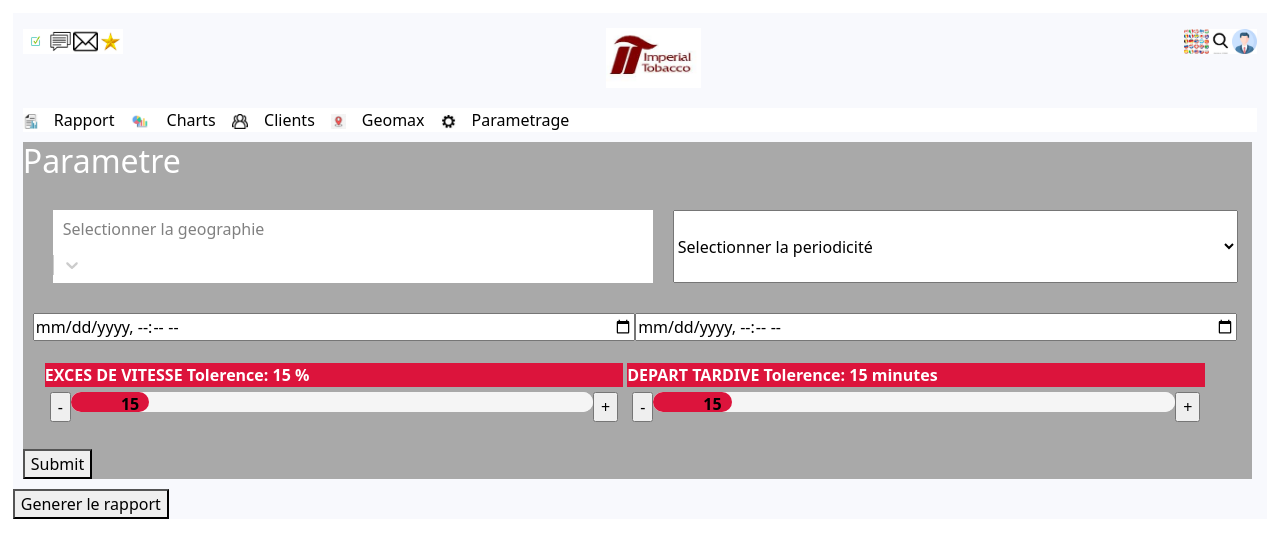
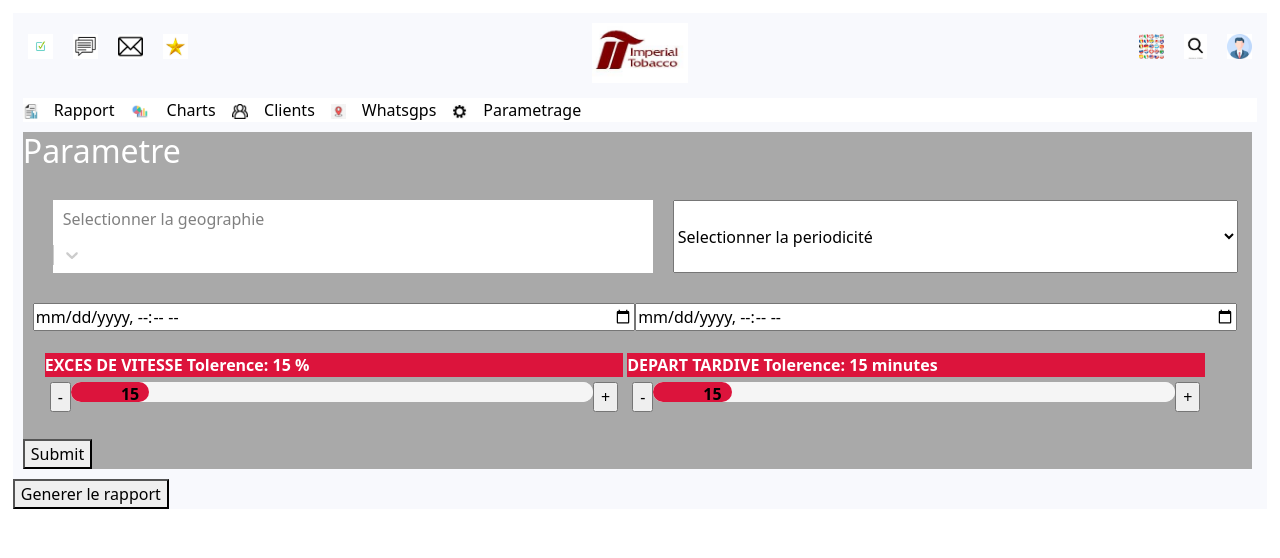
Before and after one commit to HamaBarhamou/geo-management, a React (Create React App) app: page /home in a window 1280 px wide. Shown: the top 558 px of the page. Built offline with nearby package versions, Linux system fonts and the light colour scheme.

Commit message:
mise en place du context

```diff
--- a/src/App.js
+++ b/src/App.js
@@ -6,7 +6,7 @@
 /*   By: Barhamou <hamabarhamou@gmail.com>          +#+  +:+       +#+        */
 /*                                                +#+#+#+#+#+   +#+           */
 /*   Created: 2022/05/14 20:07:57 by Barhamou          #+#    #+#             */
-/*   Updated: 2022/05/18 12:27:38 by Barhamou         ###   ########.fr       */
+/*   Updated: 2022/05/26 23:39:41 by Barhamou         ###   ########.fr       */
 /*                                                                            */
 /* ************************************************************************** */
 
@@ -15,10 +15,21 @@ import {BrowserRouter, Routes, Route} from "react-router-dom";
 import About from "./pages/About";
 import Connexion from "./pages/Connexion";
 import Home from "./pages/Home";
+import {useState,createContext} from 'react';
+import { ReactDOM } from "react";
 
+export const UserContext = createContext();
 
 function App() {
+
+  const [userdata,setUserdata] = useState({"user":"user data of initiale"})
+
+  const updateData = (data) =>{
+    setUserdata(data)
+  }
+
   return (
+    <UserContext.Provider value={{userdata,updateData}}>
       <BrowserRouter>
         <Routes>
           <Route path="/" element={<Connexion/>} />
@@ -27,6 +38,7 @@ function App() {
           <Route path= "/trackergps_fontend" element={<Connexion />} />
         </Routes>
       </BrowserRouter>
+    </UserContext.Provider>
   );
 }
 
--- a/src/components/Head.js
+++ b/src/components/Head.js
@@ -6,7 +6,7 @@
 /*   By: Barhamou <hamabarhamou@gmail.com>          +#+  +:+       +#+        */
 /*                                                +#+#+#+#+#+   +#+           */
 /*   Created: 2022/05/18 10:52:55 by Barhamou          #+#    #+#             */
-/*   Updated: 2022/05/26 16:09:48 by Barhamou         ###   ########.fr       */
+/*   Updated: 2022/05/26 22:18:11 by Barhamou         ###   ########.fr       */
 /*                                                                            */
 /* ************************************************************************** */
 
@@ -20,12 +20,6 @@ import profile from '../images/profile.png';
 import recherche from '../images/recherche.jpeg';
 import valider from '../images/valider.png';
 
-const HeadStyle={
-    height: '60px',
-    display: 'flex',
-    /*background: 'green',*/
-    //marginLeft: '30%',
-}
 
 const styleT={
     height: '25px',
@@ -33,20 +27,20 @@ const styleT={
 
 const Head = () => {
     return (
-        <div style={{display:'flex',padding:10,justifyContent:'space-between'}}>
-            <div>
-                <img src={valider} style={styleT}/>
-                <img src={message} style={styleT}/>
-                <img src={email} style={styleT}/>
-                <img src={etoile} style={styleT}/>
+        <div style={{display:'flex',padding:5,justifyContent:'space-between'}}>
+            <div style={{display:'flex',width:'15%'}}>
+                <div style={{padding:10}}><img src={valider} style={styleT}/></div>
+                <div style={{padding:10}}><img src={message} style={styleT}/></div>
+                <div style={{padding:10}}> <img src={email} style={styleT}/></div>
+                <div style={{padding:10}}><img src={etoile} style={styleT}/></div>
             </div>
             <div >
                 <img src={logo} style={{height:'60px'}}/>
             </div>
-            <div>
-                <img src={pays} style={styleT}/>
-                <img src={recherche} style={styleT}/>
-                <img src={profile} style={styleT}/>
+            <div style={{width:'15%',justifyContent:'flex-end',display:'flex'}}>
+                <div style={{padding:10}}><img src={pays} style={styleT}/></div>
+                <div style={{padding:10}}><img src={recherche} style={styleT}/></div>
+                <div style={{padding:10}}><img src={profile} style={styleT}/></div>
             </div>
         </div>
     );
--- a/src/components/Onglet.js
+++ b/src/components/Onglet.js
@@ -35,7 +35,7 @@ const Onglet = () => {
                 </div>
                 <div>
                     <img src={geomax} style={styleT}/>
-                    <Link to="/home" style={linkStyle}>Geomax</Link>
+                    <Link to="/home" style={linkStyle}>Whatsgps</Link>
                 </div>
                 <div>
                     <img src={parametrage} style={styleT}/>
--- a/src/pages/Connexion.js
+++ b/src/pages/Connexion.js
@@ -6,15 +6,19 @@
 /*   By: Barhamou <hamabarhamou@gmail.com>          +#+  +:+       +#+        */
 /*                                                +#+#+#+#+#+   +#+           */
 /*   Created: 2022/05/16 21:30:49 by Barhamou          #+#    #+#             */
-/*   Updated: 2022/05/16 22:35:18 by Barhamou         ###   ########.fr       */
+/*   Updated: 2022/05/27 00:28:10 by Barhamou         ###   ########.fr       */
 /*                                                                            */
 /* ************************************************************************** */
 
-import React, { useState } from "react";
+import React, { useState,useContext } from "react";
 import { Navigate } from 'react-router-dom';
 import '../styles/App.scss';
+import { UserContext } from "../App";
 
 const Connexion = () => {
+    const {userdata,updateData} = useContext(UserContext)
+
+
     const [errorMessages, setErrorMessages] = useState({});
     const [isSubmitted, setIsSubmitted] = useState(false);
 
@@ -35,6 +39,8 @@ const Connexion = () => {
       };
 
       const handleSubmit = (event) => {
+        //updateData({"hello":"world"})
+        //console.log("user: ",userdata)
         //Prevent page reload
         event.preventDefault();
 
```
Lines whose indentation alone changed are shown as unchanged.
